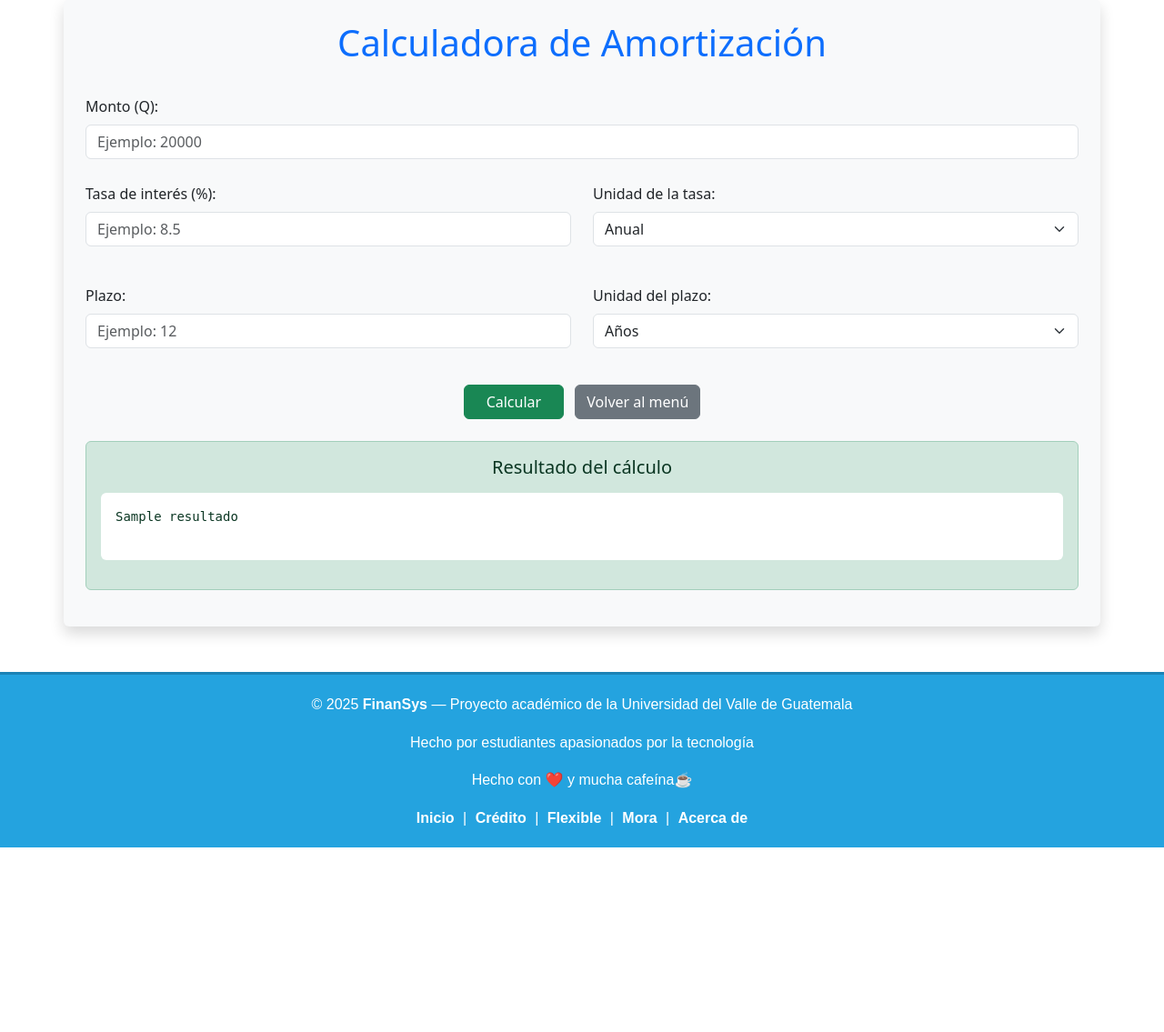
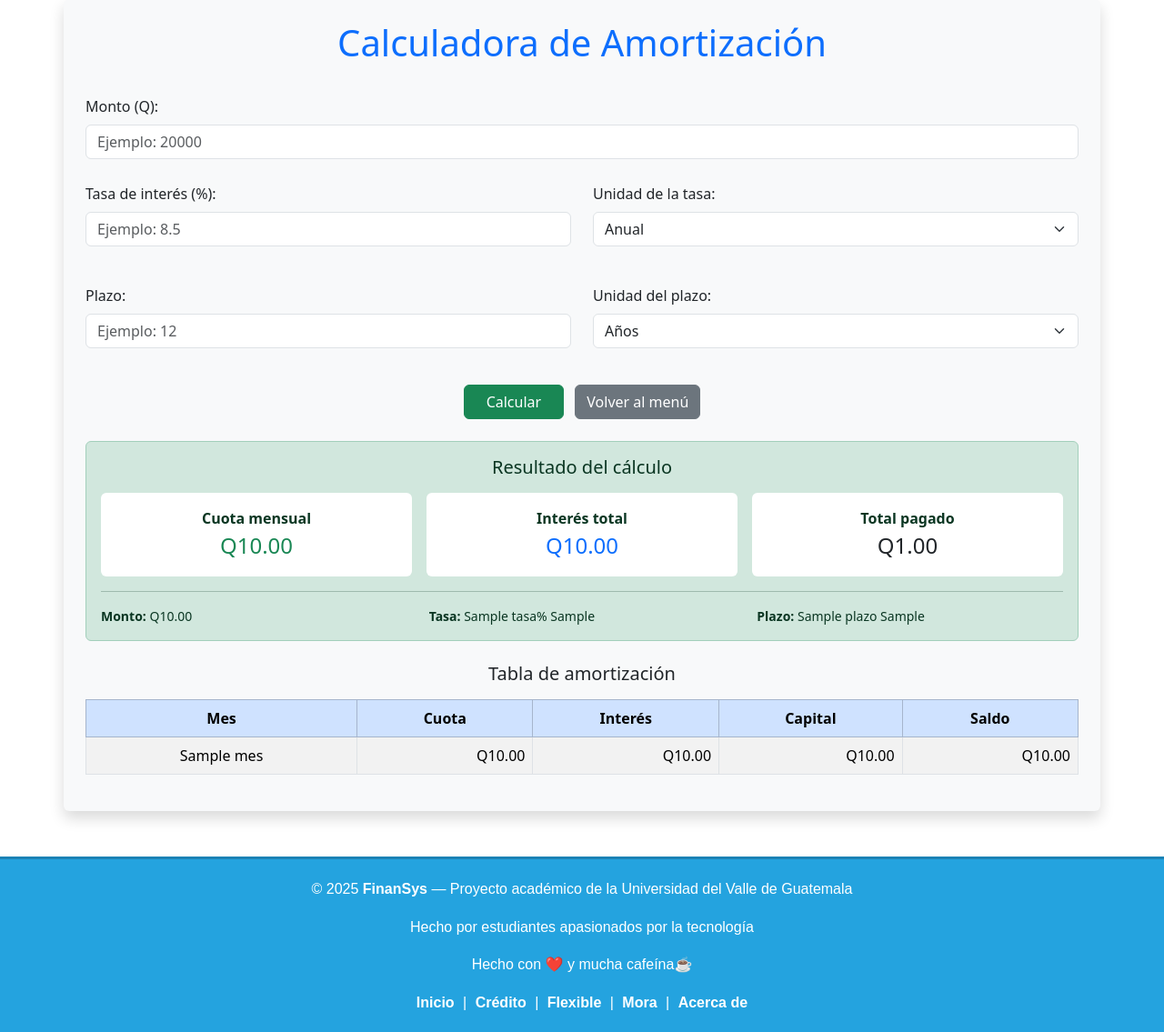
Before and after one commit to pifo101/FinanSys, a Flask app: template templates/calculadora.html in a window 1280 px wide. Shown: the part 122-1257 px from the top of the page at 91% size. Before the commit the page ends 1054 px from the top, so only its background shows below. Run offline with Flask 3, Linux system fonts and the light colour scheme; the template is opened without the code that fills it: most values are stand-ins (such as "Sample title", 1, 10 or a date in 2020).

Commit message:
Mejora calculadora de amortizacion

```diff
--- a/app.py
+++ b/app.py
@@ -2,88 +2,72 @@ from flask import Flask, render_template, request
 from logica import calcular_credito, calcular_amortizacion, calculadora_flexible, calcular_mora
 app = Flask(__name__)
 
-# Renderizar Página principal
+
 @app.route("/")
 def inicio():
     return render_template("index.html")
 
-# Renderizar calculadora flexible
-
-@app.route("/Cal_flex")
-def Call_cal_flex():
-    return render_template("Cal_flex.html")
-
-# Renderizar calculadora de amortización
-
-@app.route("/calculadora")
-def Call_calculadora():
-    return render_template("calculadora.html")
-
-# Renderizar calculadora de mora
-
-@app.route("/Cal_mora")
-def Call_mora():
-    return render_template("mora.html")
-
-
-# Renderizar página acerca de
-
-@app.route("/acerca")
-def Call_acerca():
-    return render_template("acerca.html")
-
 
 @app.route("/calculadora", methods=["GET", "POST"])
 def calculadora():
-    resultado = ""
+    resumen = None
+    tabla = []
+    error = None
 
     if request.method == "POST":
-        monto = float(request.form["monto"])
-        tasa = float(request.form["tasa"])
-        unidad_tasa = request.form["unidad_tasa"]
-        plazo = float(request.form["plazo"])
-        unidad_plazo = request.form["unidad_plazo"]
+        try:
+            monto = float(request.form["monto"])
+            tasa = float(request.form["tasa"])
+            unidad_tasa = request.form["unidad_tasa"]
+            plazo = float(request.form["plazo"])
+            unidad_plazo = request.form["unidad_plazo"]
 
-        # Convertimos la tasa a decimal mensual
-        if unidad_tasa == "anual":
-            tasa_mensual = (1 + tasa / 100) ** (1 / 12) - 1
-        elif unidad_tasa == "mensual":
-            tasa_mensual = tasa / 100
-        elif unidad_tasa == "diaria":
-            tasa_mensual = (1 + tasa / 100) ** 30 - 1
+            if monto <= 0:
+                raise ValueError("El monto debe ser mayor a cero.")
+            if tasa < 0:
+                raise ValueError("La tasa no puede ser negativa.")
+            if plazo <= 0:
+                raise ValueError("El plazo debe ser mayor a cero.")
 
-        # Convertimos el plazo a meses
-        if unidad_plazo == "años":
-            plazo_meses = int(plazo * 12)
-        elif unidad_plazo == "meses":
-            plazo_meses = int(plazo)
-        elif unidad_plazo == "días":
-            plazo_meses = int(plazo / 30)
+            if unidad_tasa == "anual":
+                tasa_mensual = (1 + tasa / 100) ** (1 / 12) - 1
+            elif unidad_tasa == "mensual":
+                tasa_mensual = tasa / 100
+            elif unidad_tasa == "diaria":
+                tasa_mensual = (1 + tasa / 100) ** 30 - 1
+            else:
+                raise ValueError("Unidad de tasa no válida.")
 
-        # Calculamos cuota y tabla
-        cuota, interes_total, total_pagado = calcular_credito(monto, tasa_mensual, plazo_meses)
-        tabla = calcular_amortizacion(monto, tasa_mensual, plazo_meses)
+            if unidad_plazo == "años":
+                plazo_meses = int(plazo * 12)
+            elif unidad_plazo == "meses":
+                plazo_meses = int(plazo)
+            elif unidad_plazo == "días":
+                plazo_meses = int(plazo / 30)
+            else:
+                raise ValueError("Unidad de plazo no válida.")
 
-        # Construimos el resultado en texto
-        resultado += "--------------------------------------------------\n\n"
-        resultado += "Datos ingresados\n"
-        resultado += f"Monto: Q{monto:.2f}\n"
-        resultado += f"Tasa: {tasa}% ({unidad_tasa})\n"
-        resultado += f"Plazo: {plazo} {unidad_plazo}\n\n"
+            if plazo_meses <= 0:
+                raise ValueError("El plazo debe equivaler al menos a 1 mes.")
 
-        resultado += "--------------------------------------------------\n\n"
-        resultado += "Datos obtenidos\n"
-        resultado += f"Cuota mensual: Q{cuota:.2f}\n"
-        resultado += f"Interés total: Q{interes_total:.2f}\n"
-        resultado += f"Total pagado: Q{total_pagado:.2f}\n\n"
-        resultado += "Tabla de amortización:\n"
-        resultado += "Mes   Cuota      Interés    Capital    Saldo\n"
-        resultado += "--------------------------------------------------\n"
+            cuota, interes_total, total_pagado = calcular_credito(monto, tasa_mensual, plazo_meses)
+            tabla = calcular_amortizacion(monto, tasa_mensual, plazo_meses)
+            resumen = {
+                "monto": monto,
+                "tasa": tasa,
+                "unidad_tasa": unidad_tasa,
+                "plazo": plazo,
+                "unidad_plazo": unidad_plazo,
+                "cuota": cuota,
+                "interes_total": interes_total,
+                "total_pagado": total_pagado,
+            }
+        except ValueError as e:
+            error = str(e)
+        except Exception:
+            error = "Error en los datos ingresados."
 
-        for fila in tabla:
-            resultado += f"{fila['mes']:2}   {fila['cuota']:8.2f}   {fila['interes']:8.2f}   {fila['capital']:8.2f}   {fila['saldo']:10.2f}\n"
-
-    return render_template("calculadora.html", resultado=resultado)
+    return render_template("calculadora.html", resumen=resumen, tabla=tabla, error=error)
 
 @app.route('/Cal_flex', methods=['GET', 'POST'])
 def Cal_flex():
@@ -100,13 +84,27 @@ def Cal_flex():
             unidad_tasa = request.form.get('unidad_tasa')
             unidad_plazo = request.form.get('unidad_plazo')
 
-            # convertir sólo a float o None, SIN transformar unidades aquí
+            if opcion not in ['1', '2', '3', '4']:
+                raise ValueError("Selecciona el tipo de cálculo.")
+            if unidad_tasa not in ["anual", "mensual", "diaria"]:
+                raise ValueError("Unidad de tasa no válida.")
+            if unidad_plazo not in ["años", "meses", "días"]:
+                raise ValueError("Unidad de plazo no válida.")
+
             vi = float(vi) if vi not in (None, "") else None
             vf = float(vf) if vf not in (None, "") else None
-            r = float(r) if r not in (None, "") else None    # r queda en PORCENTAJE (ej. 12)
-            n = float(n) if n not in (None, "") else None    # n queda en la unidad que eligió el usuario
+            r = float(r) if r not in (None, "") else None
+            n = float(n) if n not in (None, "") else None
 
-            # Llamada segura pasando argumentos por nombre
+            if opcion == '1' and (vi is None or r is None or n is None):
+                raise ValueError("Ingresa monto inicial, rendimiento y plazo.")
+            if opcion == '2' and (vf is None or r is None or n is None):
+                raise ValueError("Ingresa monto final, rendimiento y plazo.")
+            if opcion == '3' and (vi is None or vf is None or n is None):
+                raise ValueError("Ingresa monto inicial, monto final y plazo.")
+            if opcion == '4' and (vi is None or vf is None or r is None):
+                raise ValueError("Ingresa monto inicial, monto final y rendimiento.")
+
             resultado = calculadora_flexible(
                 opcion,
                 vi=vi,
@@ -119,19 +117,10 @@ def Cal_flex():
 
             if not resultado:
                 error = "Verifica los valores ingresados."
-        except Exception as e:
-            # opcional: print(e) para debug en consola
-            # print("Error Cal_flex:", e)
+        except ValueError as e:
+            error = str(e)
+        except Exception:
             error = "Error en los datos."
-
-
-        # Validar unidades antes de procesar
-    if unidad_tasa not in ["anual", "mensual", "diaria"]:
-        error = "Unidad de tasa no válida."
-    elif unidad_plazo not in ["años", "meses", "días"]:
-        error = "Unidad de plazo no válida."
-    else:
-        resultado = calculadora_flexible(opcion, vi, vf, r, n, unidad_tasa, unidad_plazo)
 
 
     return render_template('Cal_flex.html', resultado=resultado, error=error)
@@ -164,7 +153,6 @@ def Cal_mora():
 
 
 
-# Página "Acerca de"
 @app.route("/acerca")
 def acerca():
     return render_template("acerca.html")
--- a/templates/calculadora.html
+++ b/templates/calculadora.html
@@ -54,13 +54,72 @@
         </div>
     </form>
 
-    <!-- Resultado -->
-    {% if resultado %}
+    {% if error %}
+        <div class="alert alert-danger mt-4 text-center">
+            {{ error }}
+        </div>
+    {% endif %}
+
+    {% if resumen %}
         <div class="alert alert-success mt-4">
             <h5 class="text-center mb-3">Resultado del cálculo</h5>
-            <pre class="bg-white p-3 rounded" style="font-family: monospace; white-space: pre-wrap;">
-{{ resultado }}
-            </pre>
+
+            <div class="row text-center g-3">
+                <div class="col-md-4">
+                    <div class="bg-white rounded p-3 h-100">
+                        <strong>Cuota mensual</strong>
+                        <div class="fs-4 text-success">Q{{ "%.2f"|format(resumen.cuota) }}</div>
+                    </div>
+                </div>
+                <div class="col-md-4">
+                    <div class="bg-white rounded p-3 h-100">
+                        <strong>Interés total</strong>
+                        <div class="fs-4 text-primary">Q{{ "%.2f"|format(resumen.interes_total) }}</div>
+                    </div>
+                </div>
+                <div class="col-md-4">
+                    <div class="bg-white rounded p-3 h-100">
+                        <strong>Total pagado</strong>
+                        <div class="fs-4 text-dark">Q{{ "%.2f"|format(resumen.total_pagado) }}</div>
+                    </div>
+                </div>
+            </div>
+
+            <hr>
+
+            <div class="row small">
+                <div class="col-md-4"><strong>Monto:</strong> Q{{ "%.2f"|format(resumen.monto) }}</div>
+                <div class="col-md-4"><strong>Tasa:</strong> {{ resumen.tasa }}% {{ resumen.unidad_tasa }}</div>
+                <div class="col-md-4"><strong>Plazo:</strong> {{ resumen.plazo }} {{ resumen.unidad_plazo }}</div>
+            </div>
+        </div>
+
+        <div class="mt-4">
+            <h5 class="text-center mb-3">Tabla de amortización</h5>
+            <div class="table-responsive">
+                <table class="table table-striped table-hover table-bordered align-middle">
+                    <thead class="table-primary text-center">
+                        <tr>
+                            <th>Mes</th>
+                            <th>Cuota</th>
+                            <th>Interés</th>
+                            <th>Capital</th>
+                            <th>Saldo</th>
+                        </tr>
+                    </thead>
+                    <tbody>
+                        {% for fila in tabla %}
+                            <tr>
+                                <td class="text-center">{{ fila.mes }}</td>
+                                <td class="text-end">Q{{ "%.2f"|format(fila.cuota) }}</td>
+                                <td class="text-end">Q{{ "%.2f"|format(fila.interes) }}</td>
+                                <td class="text-end">Q{{ "%.2f"|format(fila.capital) }}</td>
+                                <td class="text-end">Q{{ "%.2f"|format(fila.saldo) }}</td>
+                            </tr>
+                        {% endfor %}
+                    </tbody>
+                </table>
+            </div>
         </div>
     {% endif %}
 </div>
```
Also changed, not shown: logica.py (+11 -2 lines), README.md.
